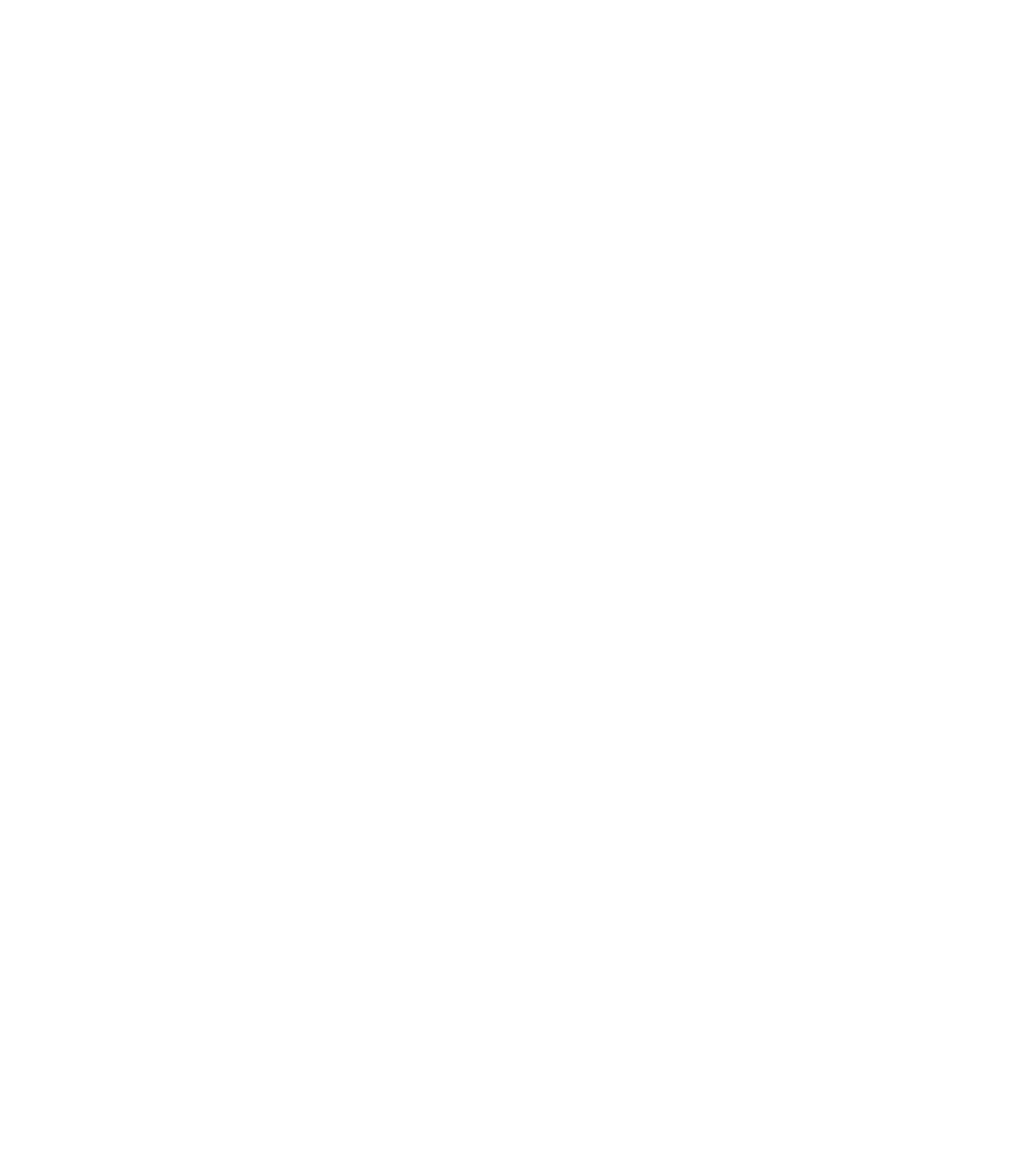
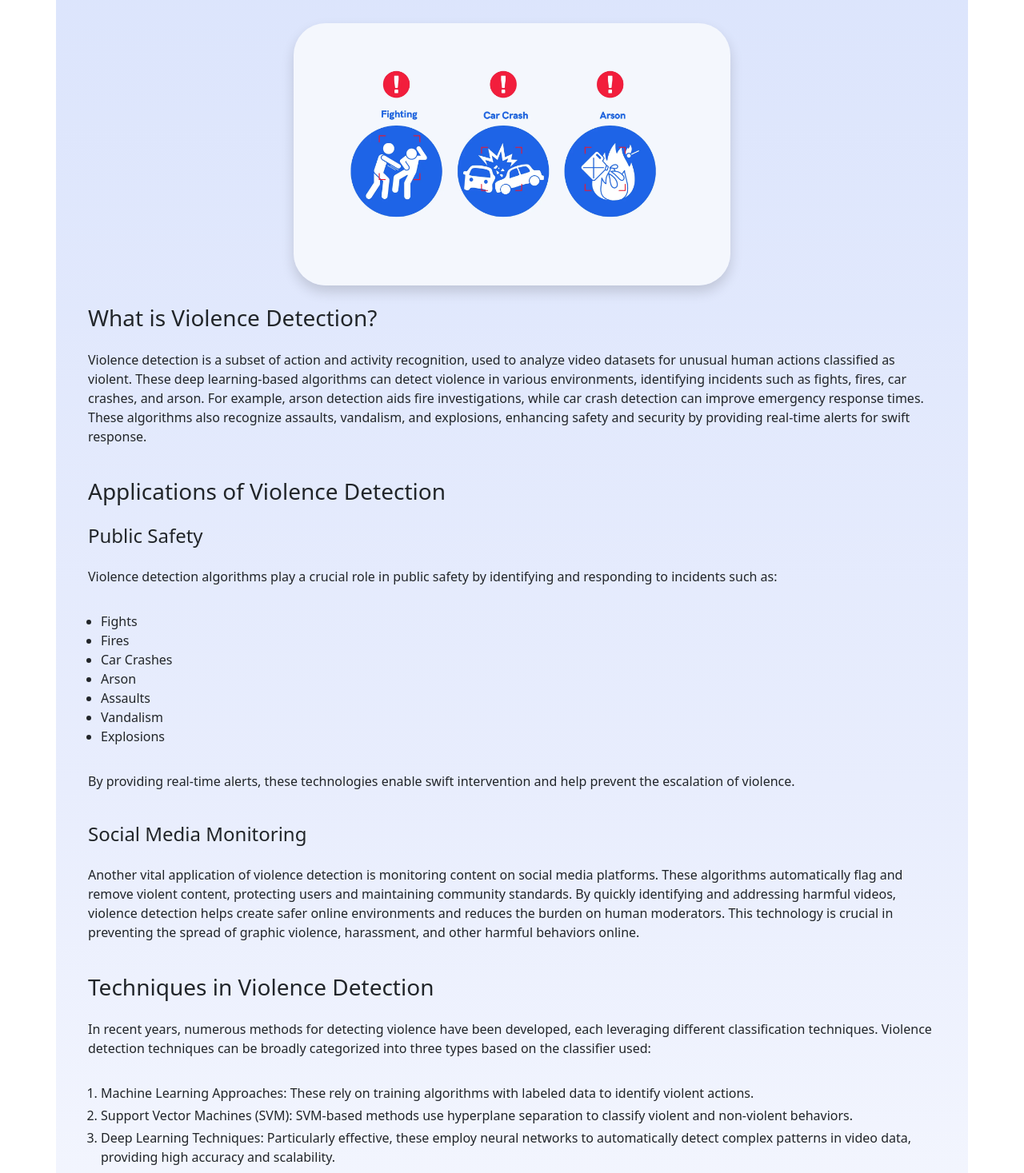
Before and after one commit to muhammed-elsherif/Violence-detection, an Angular app in the folder frontend/: page /user/home in a window 1280 px wide. Shown: the part 1330-2797 px from the top of the page at 80% size. Before the commit the page ends 1270 px from the top, so only its background shows below. Built offline with nearby package versions, Linux system fonts and the light colour scheme.

Commit message:
added a new section in the home screen

```diff
--- a/frontend/src/app/components/body/body.component.html
+++ b/frontend/src/app/components/body/body.component.html
@@ -67,6 +67,75 @@
     </div>
 </div>
 
+<div class="container p-4 mt-2" id="explaination">
+    <p class="text-center mb-4 title-p">
+        Violence detection is a critical aspect of ensuring public safety, both online and offline. Let's explore the
+        advanced technologies used in violence detection, particularly deep learning-based algorithms that analyze video
+        datasets to identify unusual and violent human actions.
+    </p>
+    <img src="./assets/images/violence1.png" alt="" class="w-50 mx-auto d-block shadow">
+    <h3 class="mt-4 px-3">What is Violence Detection?</h3>
+    <p class="p-3">
+        Violence detection is a subset of action and activity recognition, used to analyze video datasets for unusual
+        human actions classified as violent. These deep learning-based algorithms can detect violence in various
+        environments, identifying incidents such as fights, fires, car crashes, and arson. For example, arson detection
+        aids fire investigations, while car crash detection can improve emergency response times. These algorithms also
+        recognize assaults, vandalism, and explosions, enhancing safety and security by providing real-time alerts for
+        swift response.
+    </p>
+    <h3 class="mt-4 px-3">Applications of Violence Detection</h3>
+    <h4 class="mt-4 px-3">Public Safety</h4>
+
+    <p class="p-3">Violence detection algorithms play a crucial role in public safety by identifying and responding to
+        incidents such as:</p>
+    <ul>
+        <li>Fights</li>
+        <li>Fires</li>
+        <li>Car Crashes</li>
+        <li>Arson</li>
+        <li>Assaults</li>
+        <li>Vandalism</li>
+        <li>Explosions</li>
+    </ul>
+    <p class="p-3">By providing real-time alerts, these technologies enable swift intervention and help prevent the
+        escalation of violence.</p>
+    <h4 class="mt-4 px-3">Social Media Monitoring</h4>
+    <p class="p-3">Another vital application of violence detection is monitoring content on social media platforms.
+        These algorithms automatically flag and remove violent content, protecting users and maintaining community
+        standards. By quickly identifying and addressing harmful videos, violence detection helps create safer online
+        environments and reduces the burden on human moderators. This technology is crucial in preventing the spread of
+        graphic violence, harassment, and other harmful behaviors online.</p>
+
+    <h3 class="mt-4 px-3">Techniques in Violence Detection</h3>
+    <p class="p-3">In recent years, numerous methods for detecting violence have been developed, each leveraging
+        different
+        classification techniques. Violence detection techniques can be broadly categorized into three types based on
+        the classifier used:</p>
+
+    <ol>
+        <li class="my-1">Machine Learning Approaches: These rely on training algorithms with labeled data to identify
+            violent
+            actions.</li>
+        <li class="my-1">Support Vector Machines (SVM): SVM-based methods use hyperplane separation to classify violent
+            and
+            non-violent behaviors.</li>
+        <li class="mt-1 mb-4">Deep Learning Techniques: Particularly effective, these employ neural networks to automatically
+            detect
+            complex patterns in video data, providing high accuracy and scalability.</li>
+    </ol>
+
+    <img src="./assets/images/violence2.png" alt="" class="w-50 mx-auto d-block shadow">
+    <h3 class="mt-4 px-3">Detect Violence With AI Video Analytics</h3>
+    <p class="p-3">AI video analytics can employ these violence detection methods in various settings such as public
+        transportation systems to minimize violence and ensure public safety. By continuously monitoring surveillance
+        footage, these systems can detect and alert authorities to incidents such as fights, thefts, or vandalism in
+        real-time. This proactive approach not only deters potential offenders but also enables rapid intervention,
+        thereby reducing the likelihood of escalation and ensuring a safer environment for commuters. Implementing
+        violence detection in public transportation enhances overall security measures and promotes a sense of safety
+        among passengers.</p>
+
+</div>
+
 <!-- <div class="home-screen container">
     <div class="row">
         <div class="col-lg-4 container">
--- a/frontend/src/app/components/body/body.component.scss
+++ b/frontend/src/app/components/body/body.component.scss
@@ -112,3 +112,27 @@
 }
 
 // right section end
+
+// About section start
+#explaination {
+
+  border-radius: 40px;
+  // background: linear-gradient(to bottom, #cbd6f5, #d9e1fc, #b0c4ff);
+  // background: linear-gradient(to bottom, #cbd6f5, #d9e1fc, #ffffff);
+  background: linear-gradient(to bottom, #dbe4fc 0%, #e8edfd 50%, #ffffff 100%);
+
+
+
+
+  .title-p {
+    font-size: 1.125rem;
+  }
+
+  img {
+    border-radius: 40px;
+  }
+}
+
+
+
+// About section end
```
Also changed, not shown: frontend/src/assets/images/violence1.png (added), frontend/src/assets/images/violence2.png (added).
